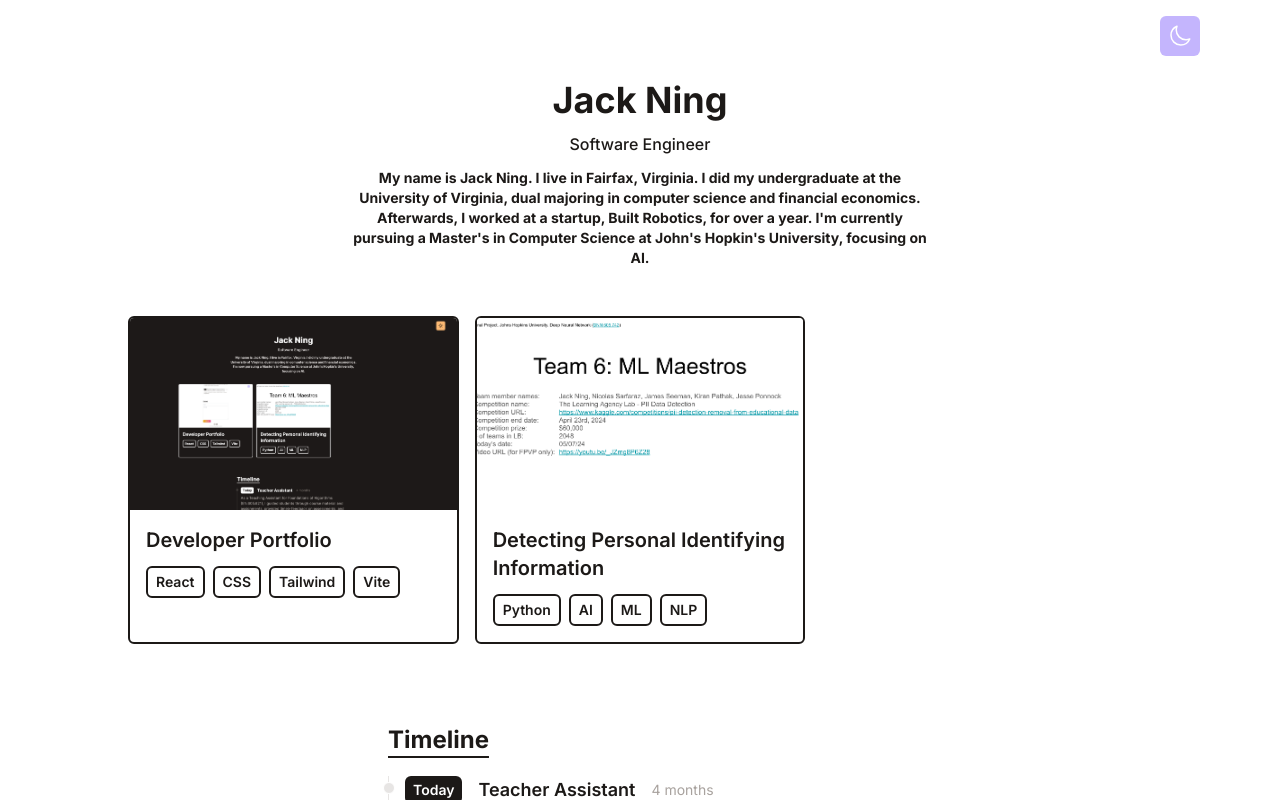
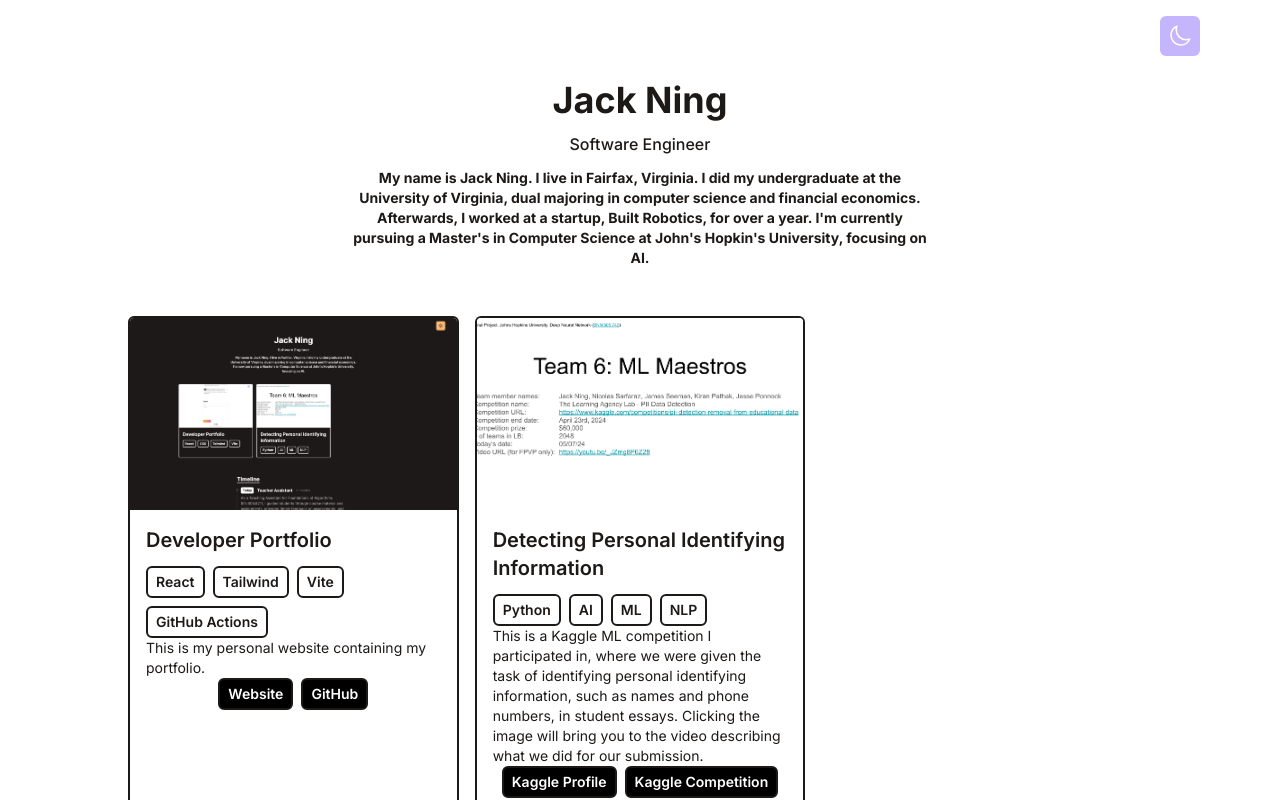
Before and after one commit to jackjsning/jack-portfolio, a React (Vite) app: page / in a window 1280 px wide. Shown: the top 800 px of the page. Built offline with nearby package versions, Linux system fonts and the light colour scheme.

Commit message:
Added more detail to projects

```diff
--- a/src/components/Portfolio.jsx
+++ b/src/components/Portfolio.jsx
@@ -11,7 +11,9 @@ function Portfolio() {
                         imgUrl={project.imgUrl}
                         title={project.title}
                         stack={project.stack}
+                        description={project.description}
                         link={project.link}
+                        buttons={project.buttons}
                     />
                 ))}
             </div>
--- a/src/components/PortfolioItem.jsx
+++ b/src/components/PortfolioItem.jsx
@@ -1,6 +1,10 @@
 import React from "react";
 
-function PortfolioItem({ title, imgUrl, stack, link}) {
+function PortfolioItem({ title, imgUrl, stack, link, description, buttons}) {
+    const handleClick = (button) => {
+        window.open(button.link, "_blank");
+    };
+
     return (
         <a
          href={link}
@@ -25,6 +29,16 @@ function PortfolioItem({ title, imgUrl, stack, link}) {
                         </span>
                     ))}
                 </p>
+                <p className="text-sm max-w-xl" dangerouslySetInnerHTML={{ __html: description }}></p>
+                    <div className="flex flex-wrap gap-2 items-center
+                    justify-center flex-row text-xs md:text-sm text-white dark:text-black">
+                        {buttons.map((button, index) => (
+                            <button key={index} className="px-2 py-1 font-semibold
+                            border-2 border-stone-900 rounded-md dark:border-white bg-black dark:bg-white" onClick={() => handleClick(button)}>
+                                {button.name}
+                            </button>
+                        ))}
+                    </div>
             </div>
         </a>
     )
--- a/src/data/portfolio.js
+++ b/src/data/portfolio.js
@@ -2,13 +2,35 @@ export default [
     {
         title: 'Developer Portfolio',
         imgUrl: 'assets/jack-portfolio.png',
-        stack: ['React', 'CSS', 'Tailwind', 'Vite'],
+        stack: ['React', 'Tailwind', 'Vite', 'GitHub Actions'],
+        description: 'This is my personal website containing my portfolio.',
         link: 'https://jackjsning.github.io/jack-portfolio/',
+        buttons: [
+            {
+                name: 'Website',
+                link: 'https://jackjsning.github.io/jack-portfolio/'
+            },
+            {
+                name: 'GitHub',
+                link: 'https://github.com/jackjsning/jack-portfolio'
+            }
+        ]
     },
     {
         title: 'Detecting Personal Identifying Information',
         imgUrl: 'assets/PII-Detection.png',
         stack: ['Python', 'AI', 'ML', 'NLP'],
+        description: 'This is a Kaggle ML competition I participated in, where we were given the task of identifying personal identifying information, such as names and phone numbers, in student essays. Clicking the image will bring you to the video describing what we did for our submission.',
         link: 'https://www.youtube.com/watch?v=_JZmg8P6Z28',
+        buttons: [
+            {
+                name: 'Kaggle Profile',
+                link: 'https://www.kaggle.com/jackjning/competitions'
+            },
+            {
+                name: 'Kaggle Competition',
+                link: 'https://www.kaggle.com/competitions/pii-detection-removal-from-educational-data'
+            }
+        ]
     },
 ]
--- a/src/data/timeline.js
+++ b/src/data/timeline.js
@@ -1,7 +1,7 @@
 export default [
     {
         year: 'Today',
-        title: 'Teacher Assistant',
+        title: 'Graduate Teaching Assistant',
         duration: '4 months',
         details:
         "As a Teaching Assistant for Foundations of Algorithms (EN.605.621) at Johns Hopkins University, I guided students through course material and assignments, provided timely feedback on assessments, and addressed inquiries via email and office hours. I also collaborated with faculty to develop instructional materials and teaching strategies to help students understand complex topics.",
```
